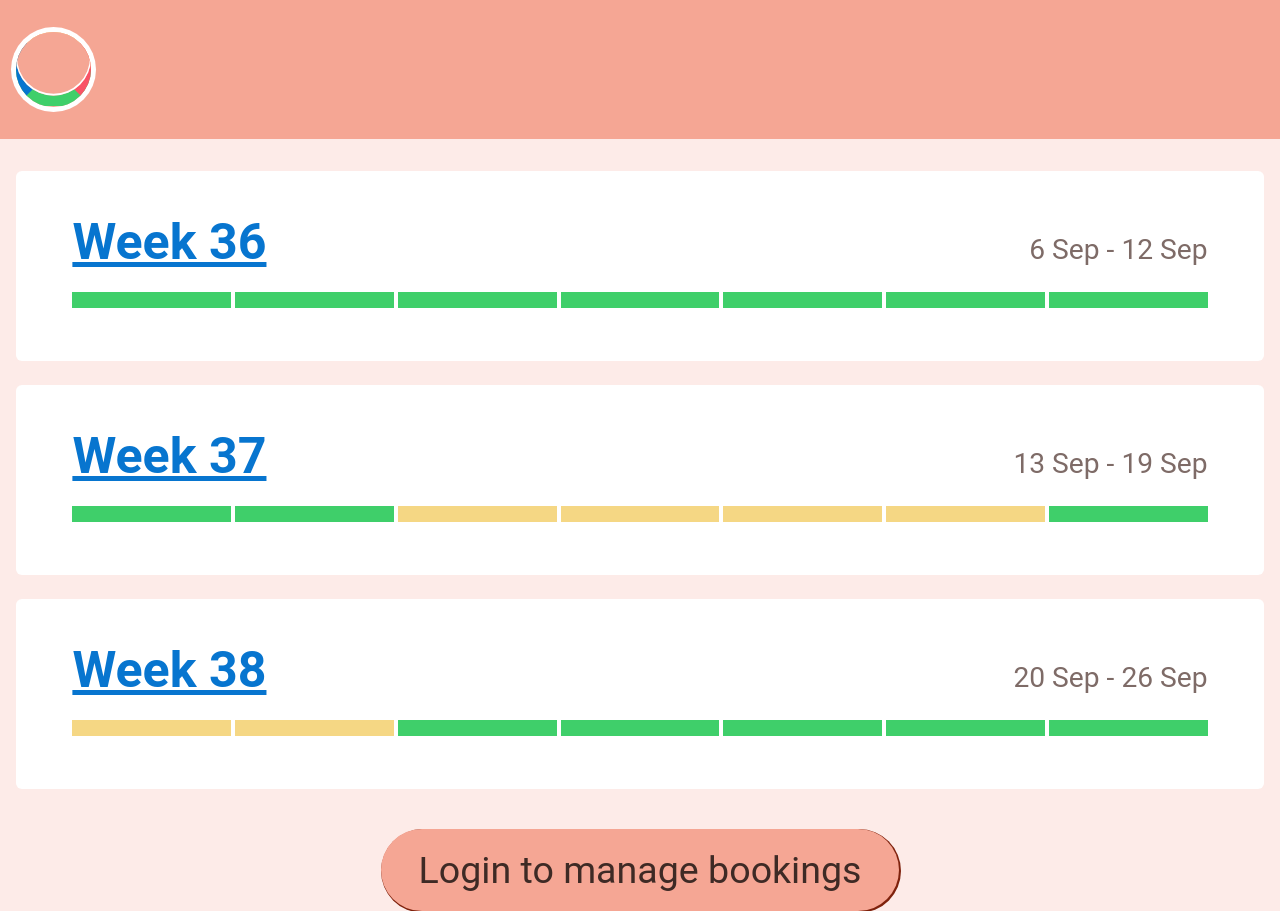
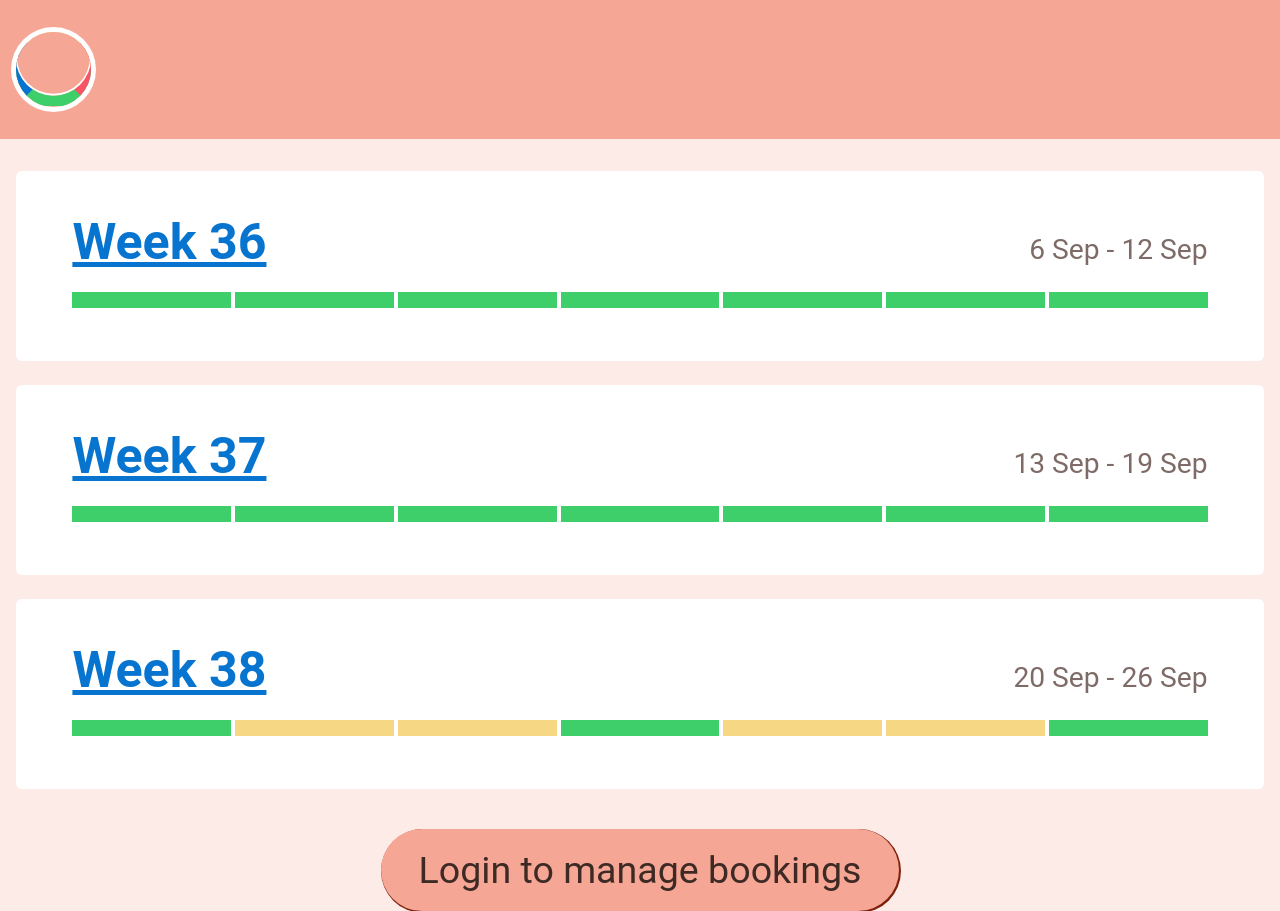
Before and after one commit to jenshedqvist/laundryday, a Next.js app: page / in a window 1280 px wide. Built offline with nearby package versions, Linux system fonts and the light colour scheme.

Commit message:
Finishing bug fixes

```diff
--- a/components/calendar/calendar.module.css
+++ b/components/calendar/calendar.module.css
@@ -1,7 +1,7 @@
 .calendar {
   --weekday-labels-height: calc(var(--token-fluid-base-font-size) * 2);
   --calendar-bg-color: white;
-  --calendar-height: 60vh;
+  --calendar-height: 900px;
 
   height: 100%;
   display: grid;
--- a/components/header/index.tsx
+++ b/components/header/index.tsx
@@ -15,7 +15,7 @@ export default function Header({ children, ...restProps }: HeaderProps) {
   return (
     <header className={classNames(styles.header)} {...restProps}>
       <Container>
-        <Link href={`/${Routes.Home}/`}>
+        <Link href={`/${Routes.Home}`}>
           <Logo />
         </Link>
         {children}
--- a/components/logo/index.tsx
+++ b/components/logo/index.tsx
@@ -1,3 +1,4 @@
+import React from 'react';
 import classNames from 'classnames';
 import styles from './logo.module.css';
 
@@ -5,7 +6,9 @@ interface LogoProps extends React.HTMLAttributes<HTMLDivElement> {
   animate?: boolean;
 }
 
-export default function Logo({ animate = false, ...restProps }: LogoProps) {
+// Note: Forward ref is due to Next js ineptitude: https://github.com/vercel/next.js/issues/7915
+const Logo = React.forwardRef(
+  ({ animate = false, ...restProps }: LogoProps, ref) => {
     return (
       <div
         className={classNames(styles.logo, {
@@ -20,3 +23,6 @@ export default function Logo({ animate = false, ...restProps }: LogoProps) {
       </div>
     );
   }
+);
+
+export default Logo;
--- a/fixtures/bookings.ts
+++ b/fixtures/bookings.ts
@@ -4,32 +4,32 @@ import type { Booking } from '../data/commonTypes';
 const bookings: Booking[] = [
   {
     id: uuidv4(),
-    week: 37,
-    date: new Date('2021-09-15'),
+    week: 38,
+    date: new Date('2021-09-21'),
     hourRange: [7, 10],
     room: 2,
     isOwn: false,
   },
   {
     id: uuidv4(),
-    week: 37,
-    date: new Date('2021-09-15'),
+    week: 38,
+    date: new Date('2021-09-21'),
     hourRange: [19, 21],
     room: 2,
     isOwn: true,
   },
   {
     id: uuidv4(),
-    week: 37,
-    date: new Date('2021-09-16'),
+    week: 38,
+    date: new Date('2021-09-22'),
     hourRange: [10, 12],
     room: 1,
     isOwn: false,
   },
   {
     id: uuidv4(),
-    week: 37,
-    date: new Date('2021-09-16'),
+    week: 38,
+    date: new Date('2021-09-22'),
     hourRange: [12, 15],
     room: 2,
     isOwn: true,
@@ -37,54 +37,55 @@ const bookings: Booking[] = [
   {
     id: uuidv4(),
     week: 37,
-    date: new Date('2021-09-16'),
+    date: new Date('2021-09-22'),
     hourRange: [19, 22],
     room: 1,
     isOwn: false,
   },
   {
     id: uuidv4(),
-    week: 37,
-    date: new Date('2021-09-16'),
+    week: 38,
+    date: new Date('2021-09-22'),
     hourRange: [19, 22],
     room: 2,
     isOwn: false,
   },
   {
     id: uuidv4(),
-    week: 37,
-    date: new Date('2021-09-16'),
+    week: 38,
+    date: new Date('2021-09-22'),
     hourRange: [10, 12],
     room: 2,
     isOwn: false,
   },
   {
     id: uuidv4(),
-    week: 37,
-    date: new Date('2021-09-17'),
+    week: 38,
+    date: new Date('2021-09-24'),
     hourRange: [12, 16],
     room: 1,
     isOwn: false,
   },
   {
     id: uuidv4(),
-    week: 37,
-    date: new Date('2021-09-17'),
+    week: 38,
+    date: new Date('2021-09-24'),
     hourRange: [11, 13],
     room: 2,
     isOwn: false,
   },
   {
     id: uuidv4(),
-    week: 37,
-    date: new Date('2021-09-18'),
+    week: 38,
+    date: new Date('2021-09-25'),
     hourRange: [7, 12],
     room: 2,
     isOwn: false,
   },
+
   {
     id: uuidv4(),
-    week: 38,
+    week: 39,
     date: new Date('2021-09-20'),
     hourRange: [18, 21],
     room: 1,
@@ -92,32 +93,32 @@ const bookings: Booking[] = [
   },
   {
     id: uuidv4(),
-    week: 38,
-    date: new Date('2021-09-20'),
+    week: 39,
+    date: new Date('2021-09-27'),
     hourRange: [21, 22],
     room: 1,
     isOwn: false,
   },
   {
     id: uuidv4(),
-    week: 38,
-    date: new Date('2021-09-21'),
+    week: 39,
+    date: new Date('2021-09-27'),
     hourRange: [19, 22],
     room: 2,
     isOwn: false,
   },
   {
     id: uuidv4(),
-    week: 38,
-    date: new Date('2021-09-21'),
+    week: 39,
+    date: new Date('2021-09-28'),
     hourRange: [7, 12],
     room: 1,
     isOwn: false,
   },
   {
     id: uuidv4(),
-    week: 38,
-    date: new Date('2021-09-21'),
+    week: 39,
+    date: new Date('2021-09-28'),
     hourRange: [17, 20],
     room: 2,
     isOwn: false,
```
Also changed, not shown: containers/calendarView/index.tsx (+20 -14 lines). Lines whose indentation alone changed are shown as unchanged.
